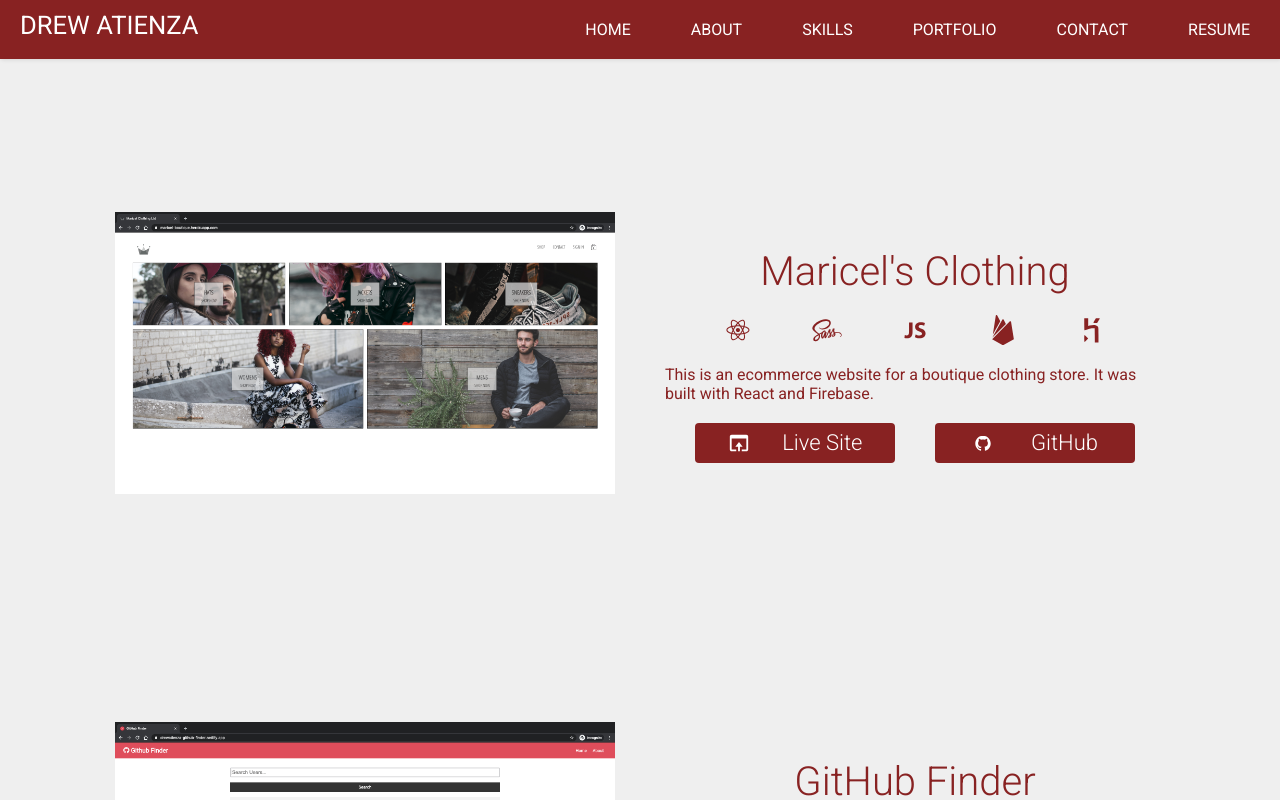
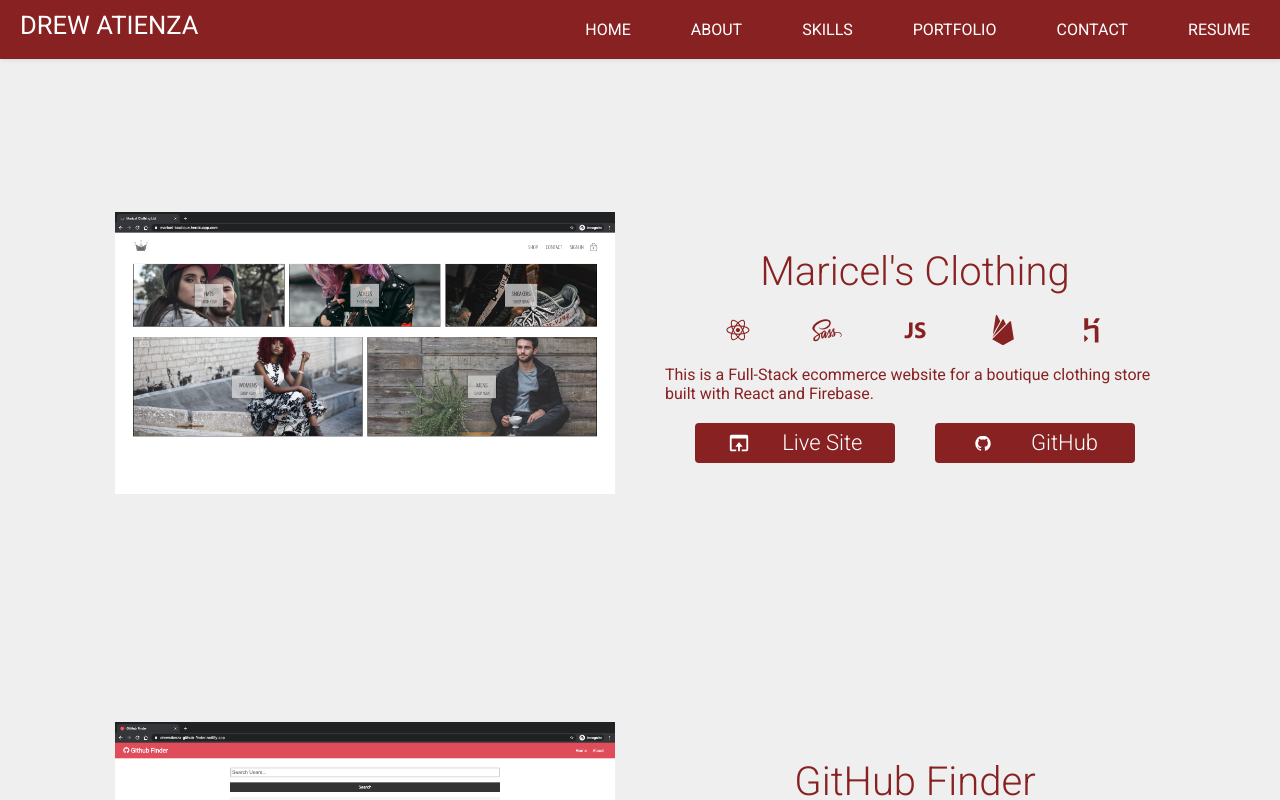
Before and after one commit to drewatienza/react-portfolio, a React (Create React App) app: page /portfolio in a window 1280 px wide. Shown: the top 800 px of the page. Built offline with nearby package versions, Linux system fonts and the light colour scheme.

Commit message:
minor styling change to clothing project

```diff
--- a/src/components/portfolio/portfolio.component.jsx
+++ b/src/components/portfolio/portfolio.component.jsx
@@ -27,7 +27,7 @@ const Portfolio = () => {
             <DiHeroku />
           </div>
           <p>
-            This is an ecommerce website for a boutique clothing store.  It was built with React and Firebase.
+            This is a Full-Stack ecommerce website for a boutique clothing store built with React and Firebase.
           </p>
           <div className="portfolio-btn">
             <a href="https://maricel-boutique.herokuapp.com/" target="_blank" rel='noopener noreferrer'><BiWindowOpen /> Live Site</a>
```
Also changed, not shown: src/assets/clothing.png.
